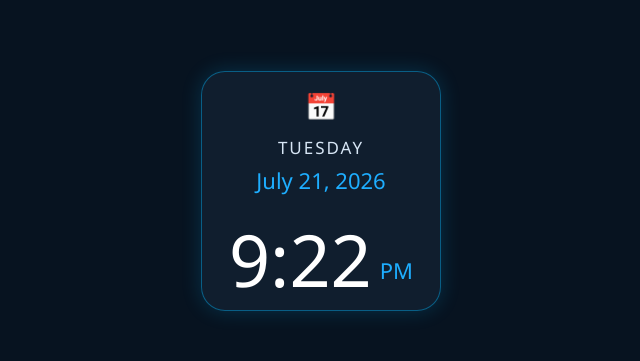
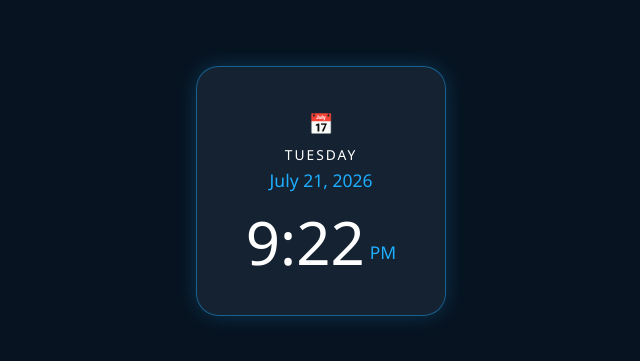
Before and after one commit to MetroLuxuryInc/LiveClock, a plain HTML site: page index.html in a window 1280 px wide. Shown: the part 209-570 px from the top of the page, without its empty margins (319-959 px from the left). Drawn offline with Linux system fonts and the light colour scheme.

Commit message:
Update index.html

```diff
--- a/index.html
+++ b/index.html
@@ -1,76 +1,138 @@
 <!DOCTYPE html>
 <html lang="en">
+
 <head>
 <meta charset="UTF-8">
 <meta name="viewport" content="width=device-width, initial-scale=1.0">
 
-<title>Digital Clock</title>
+<title>Scalable Digital Clock</title>
 
 <style>
+
+:root{
+
+    /* CHANGE ONLY THIS VALUE */
+
+    --widget-size:250px;
+
+    /* ---------------------- */
+
+    --bg:#071320;
+    --card:#162333;
+    --blue:#1EAEFF;
+
+}
 
 *{
     margin:0;
     padding:0;
     box-sizing:border-box;
-    font-family:'Segoe UI',Arial,sans-serif;
+    font-family:"Segoe UI",Arial,sans-serif;
 }
 
 body{
+
+    background:var(--bg);
+
+    display:flex;
+
+    justify-content:center;
+
+    align-items:center;
+
     height:100vh;
-    display:flex;
-    justify-content:center;
-    align-items:center;
-    background:#071320;
+
 }
 
 .clock{
-    width:240px;
-    height:240px;
-    background:rgba(18,32,48,.92);
-    border:1px solid rgba(0,174,239,.45);
-    border-radius:24px;
-    box-shadow:0 0 20px rgba(0,174,239,.20);
+
+    width:var(--widget-size);
+    height:var(--widget-size);
+
+    background:rgba(22,35,51,.95);
+
+    border-radius:calc(var(--widget-size)*.09);
+
+    border:1px solid rgba(30,174,255,.45);
+
+    box-shadow:
+        0 0 calc(var(--widget-size)*.08)
+        rgba(30,174,255,.22);
+
     display:flex;
+
     flex-direction:column;
+
     justify-content:center;
+
     align-items:center;
+
+    overflow:hidden;
+
 }
 
 .icon{
-    font-size:26px;
-    margin-bottom:12px;
+
+    font-size:calc(var(--widget-size)*.08);
+
+    margin-bottom:calc(var(--widget-size)*.03);
+
 }
 
 .day{
-    color:#d7e6f5;
-    font-size:17px;
+
+    color:white;
+
+    font-size:calc(var(--widget-size)*.055);
+
     letter-spacing:2px;
-    margin-bottom:6px;
+
+    margin-bottom:calc(var(--widget-size)*.015);
+
 }
 
 .date{
-    color:#1EAEFF;
-    font-size:22px;
-    margin-bottom:28px;
+
+    color:var(--blue);
+
+    font-size:calc(var(--widget-size)*.07);
+
+    margin-bottom:calc(var(--widget-size)*.08);
+
+    text-align:center;
+
 }
 
 .timeRow{
+
     display:flex;
+
     align-items:flex-end;
+
 }
 
 #time{
+
     color:white;
-    font-size:72px;
+
     font-weight:300;
+
     line-height:1;
+
+    font-size:calc(var(--widget-size)*.24);
+
 }
 
 #ampm{
-    color:#1EAEFF;
-    font-size:22px;
-    margin-left:8px;
-    margin-bottom:10px;
+
+    color:var(--blue);
+
+    font-size:calc(var(--widget-size)*.07);
+
+    margin-left:calc(var(--widget-size)*.02);
+
+    margin-bottom:calc(var(--widget-size)*.03);
+
 }
 
 </style>
@@ -88,8 +150,11 @@ body{
 <div class="date" id="date"></div>
 
 <div class="timeRow">
+
 <div id="time"></div>
+
 <div id="ampm"></div>
+
 </div>
 
 </div>
@@ -98,39 +163,43 @@ body{
 
 function updateClock(){
 
-const now = new Date();
+const now=new Date();
 
-const dayNames = [
+const days=[
 "Sunday","Monday","Tuesday","Wednesday",
 "Thursday","Friday","Saturday"
 ];
 
-const monthNames = [
-"January","February","March","April","May","June",
-"July","August","September","October","November","December"
+const months=[
+"January","February","March","April",
+"May","June","July","August",
+"September","October","November","December"
 ];
 
-let hour = now.getHours();
-const minute = String(now.getMinutes()).padStart(2,"0");
-const ampm = hour >= 12 ? "PM" : "AM";
+let h=now.getHours();
 
-hour = hour % 12;
-if(hour === 0) hour = 12;
+const m=String(now.getMinutes()).padStart(2,"0");
 
-document.getElementById("time").textContent = hour + ":" + minute;
-document.getElementById("ampm").textContent = ampm;
+const ap=h>=12?"PM":"AM";
 
-document.getElementById("day").textContent =
-dayNames[now.getDay()].toUpperCase();
+h=h%12;
 
-document.getElementById("date").textContent =
-monthNames[now.getMonth()] + " " +
-now.getDate() + ", " +
-now.getFullYear();
+if(h===0) h=12;
+
+document.getElementById("time").textContent=h+":"+m;
+
+document.getElementById("ampm").textContent=ap;
+
+document.getElementById("day").textContent=
+days[now.getDay()].toUpperCase();
+
+document.getElementById("date").textContent=
+months[now.getMonth()]+" "+now.getDate()+", "+now.getFullYear();
 
 }
 
 updateClock();
+
 setInterval(updateClock,1000);
 
 </script>
```
